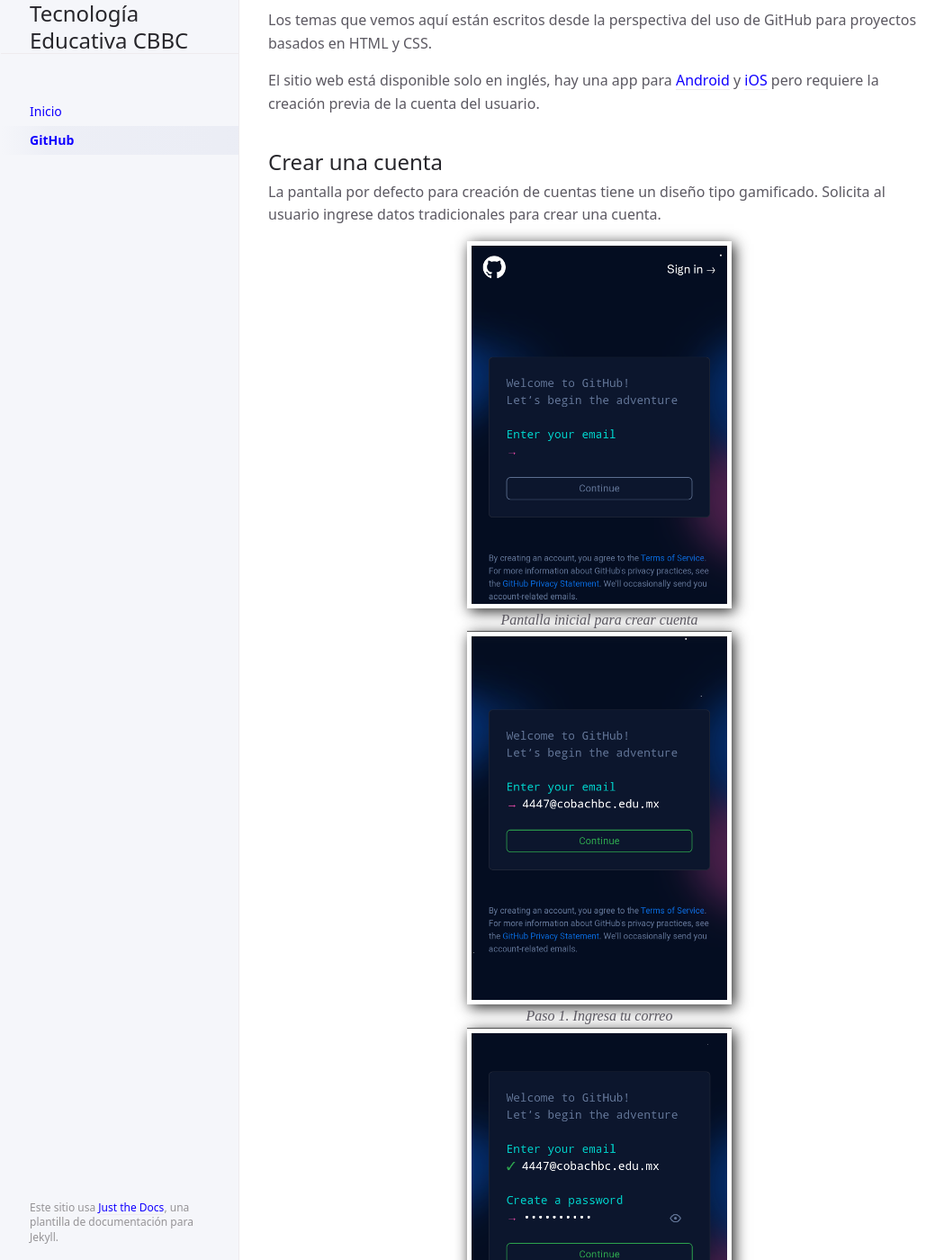
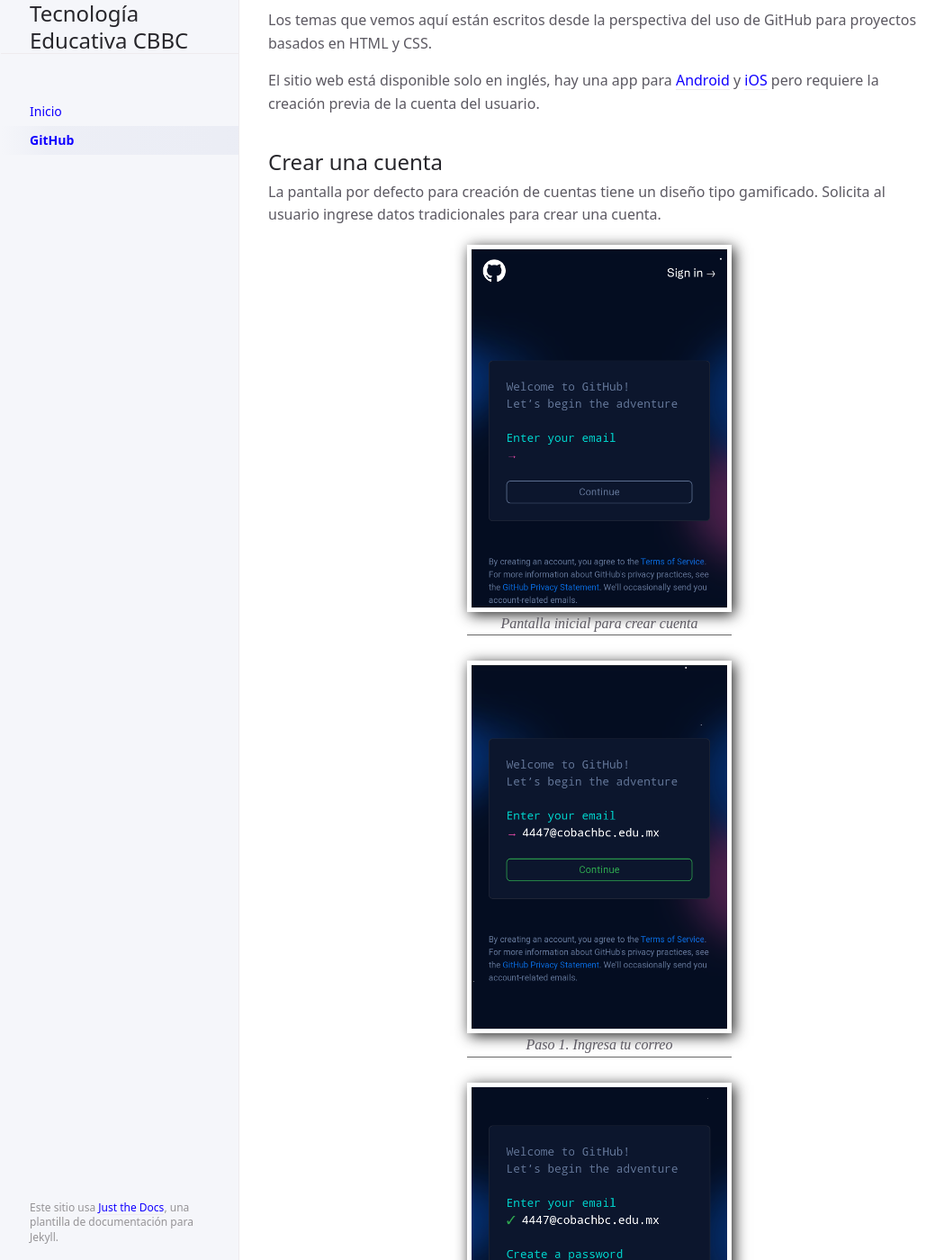
Before and after one commit to CoBachBC/demo, a Jekyll site: the page built from docs/github.md, in a window 1280 px wide and 1400 px high, scrolled down 448 px. Shown: the whole window at 90% size, without its empty margins (106-1155 px from the left). Built offline with Jekyll 4.4.1, drawn with Linux system fonts in a browser that asks for light colours.

Commit message:
Update custom.scss

```diff
--- a/_sass/custom/custom.scss
+++ b/_sass/custom/custom.scss
@@ -9,6 +9,6 @@
 .img-tutorial-leyenda{text-align: center;
 font-style: italic;
 font-family: serif;
-width: 40%;
-margin: auto;
+max-width: 40%;
+margin: 1.25rem auto 1.75rem;
 border-bottom: 1px solid #666666;}
```
